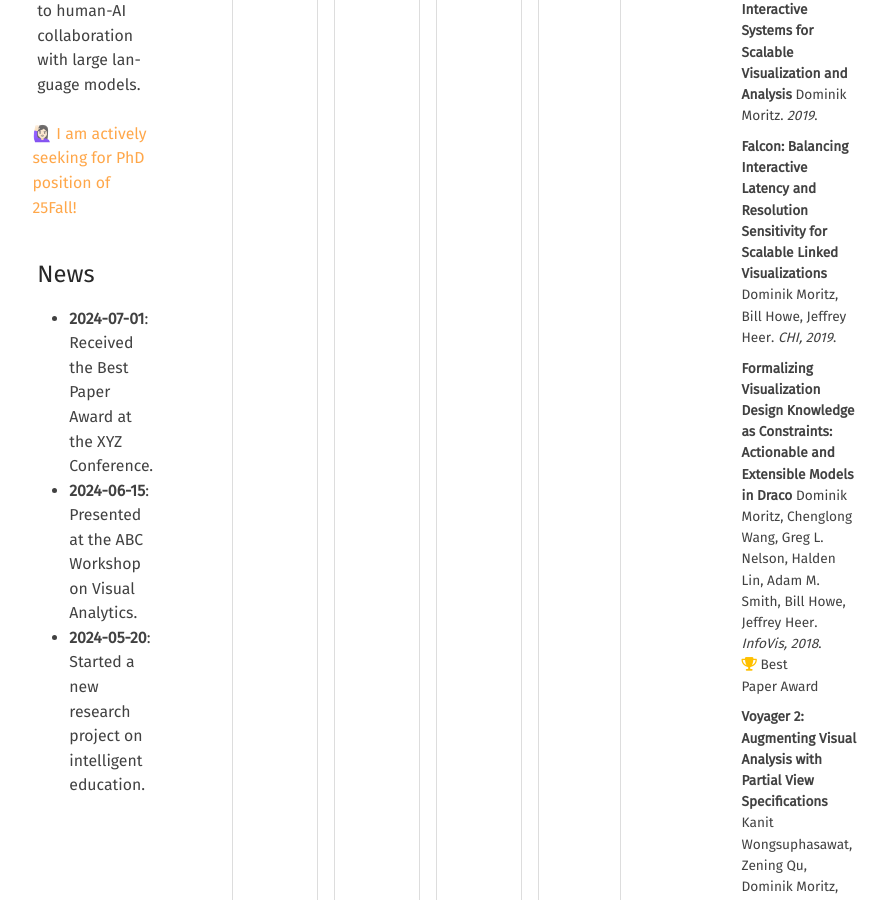
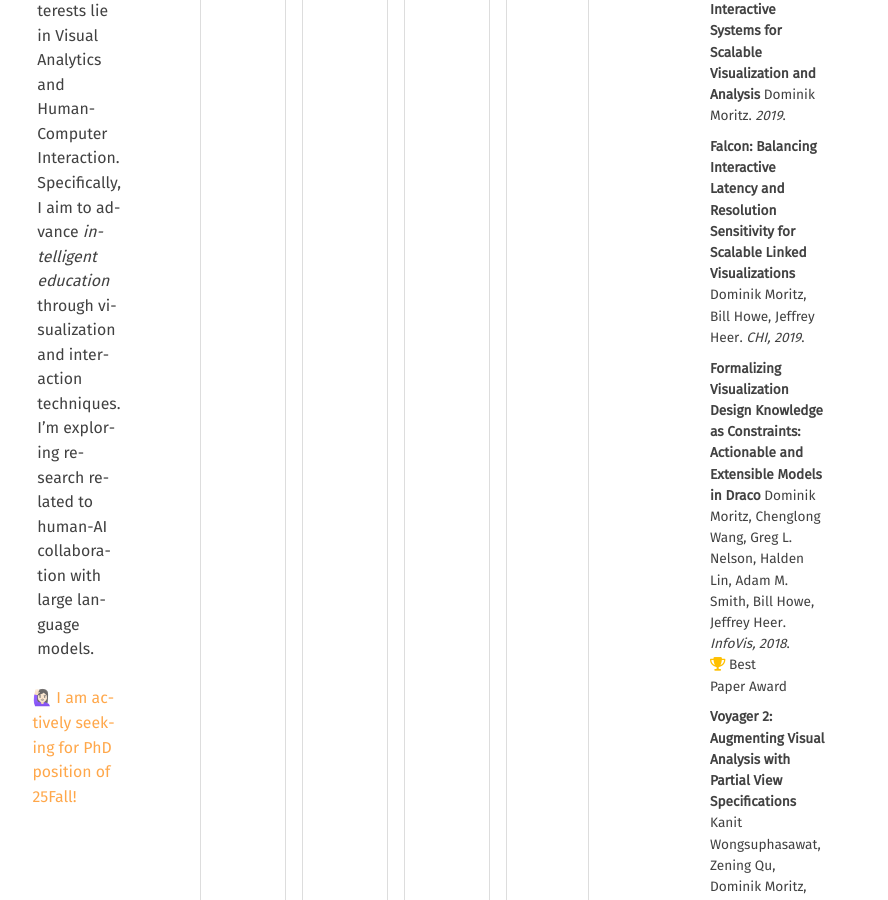
Before and after one commit to lynnegaogao/lynnegaogao.github.io, a Jekyll site: the page built from index.md, in a window 1280 px wide and 900 px high, scrolled down 1219 px. Shown: the whole window, without its empty margins (355-1243 px from the left). Built offline with Jekyll 4.4.1, drawn with Linux system fonts in a browser that asks for light colours.

```diff
--- a/index.md
+++ b/index.md
@@ -30,16 +30,9 @@ My research interests lie in Visual Analytics and Human-Computer Interaction. Sp
 <br><br>
 <span class="bounce">🙋🏻‍♀️ I am actively seeking for PhD position of 25Fall!</span>
 
-<!--<div class="news" markdown="1">-->
-## News
+</div>
 
-- **2024-07-01**: Received the Best Paper Award at the XYZ Conference.
-- **2024-06-15**: Presented at the ABC Workshop on Visual Analytics.
-- **2024-05-20**: Started a new research project on intelligent education.
 
-<!--</div>-->
-
-</div>
 
 
 ## <a href="{{ "/projects/" | relative_url }}">Projects</a>
```
